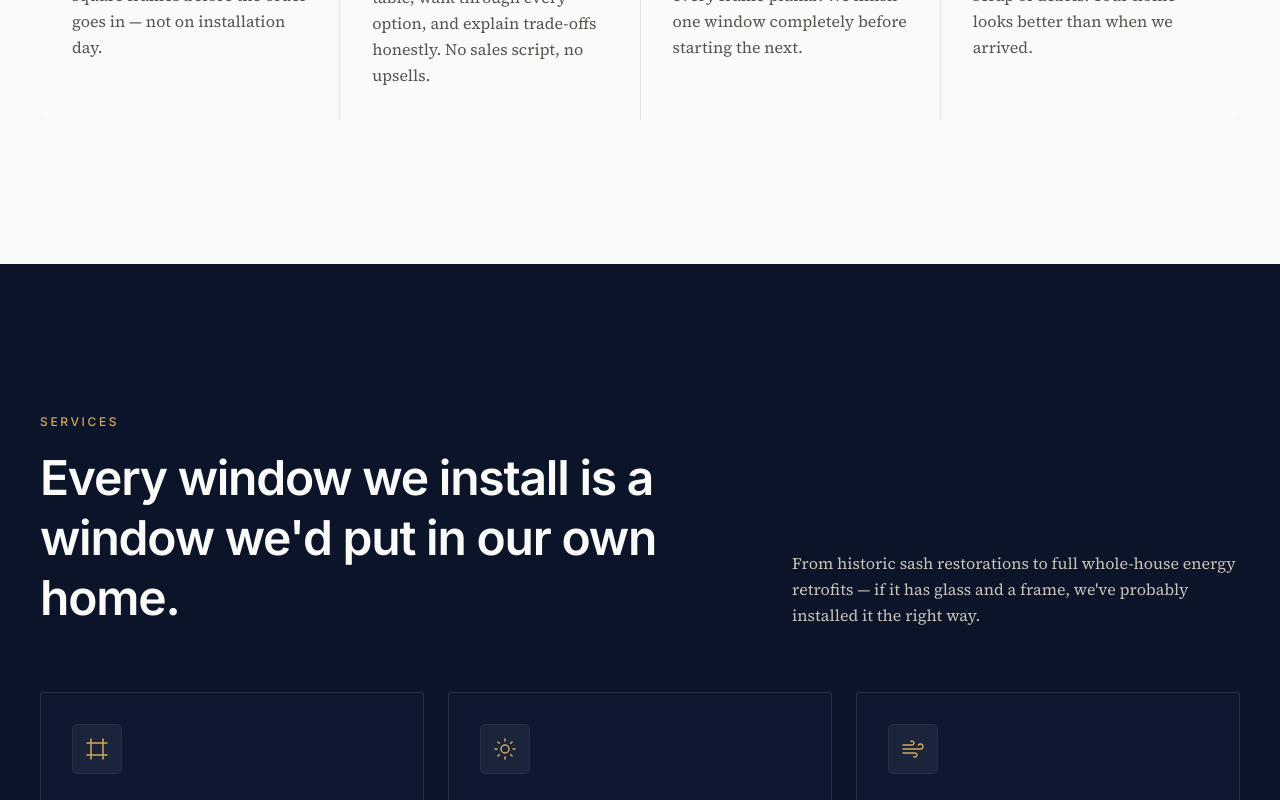
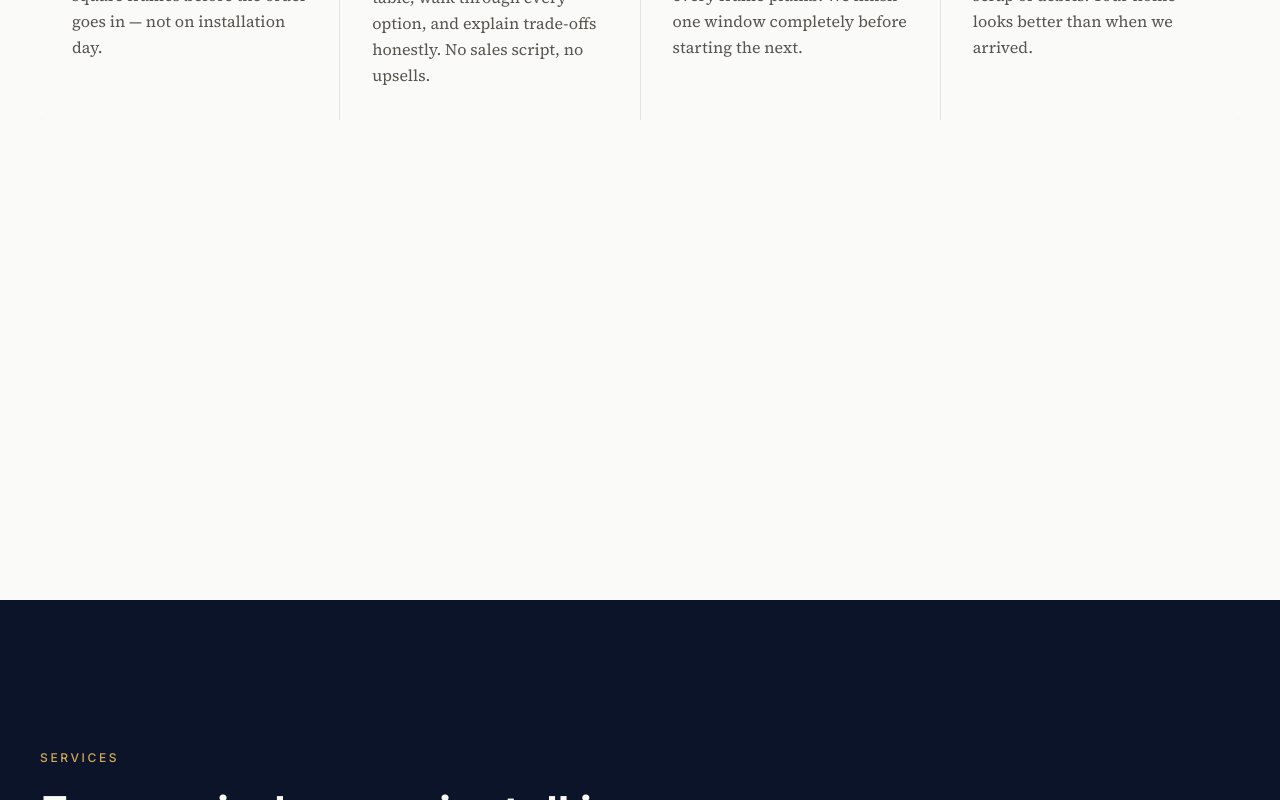
Before and after one commit to akielkucki/edwindowinstallation, a Next.js app: page / in a window 1280 px wide. Shown: the part 1724-2524 px from the top of the page. Built offline with nearby package versions, Linux system fonts and the light colour scheme.

Commit message:
Add "WindowPreviews" component to landing page layout and integrate into main composition

```diff
--- /dev/null
+++ b/app/components/WiindowPreviews.tsx
@@ -0,0 +1,5 @@
+export  function WindowPreviews() {
+    return <div className="flex flex-col gap-4 py-32">
+        {Array.from({ length: 6 }).map((_, i) => (<div></div>))}
+    </div>
+}
--- a/app/page.tsx
+++ b/app/page.tsx
@@ -6,6 +6,7 @@ import { Projects } from "./components/Projects";
 import { LeadForm } from "./components/LeadForm";
 import { TrustSignals } from "./components/TrustSignals";
 import { Footer } from "./components/Footer";
+import {WindowPreviews} from "@/app/components/WiindowPreviews";
 
 /*
  * Landing page composition.
@@ -22,6 +23,7 @@ export default function Page() {
       <main className="flex flex-col">
         <Hero />
         <Approach />
+          <WindowPreviews/>
         <Services />
         <Projects />
         <LeadForm />
```
